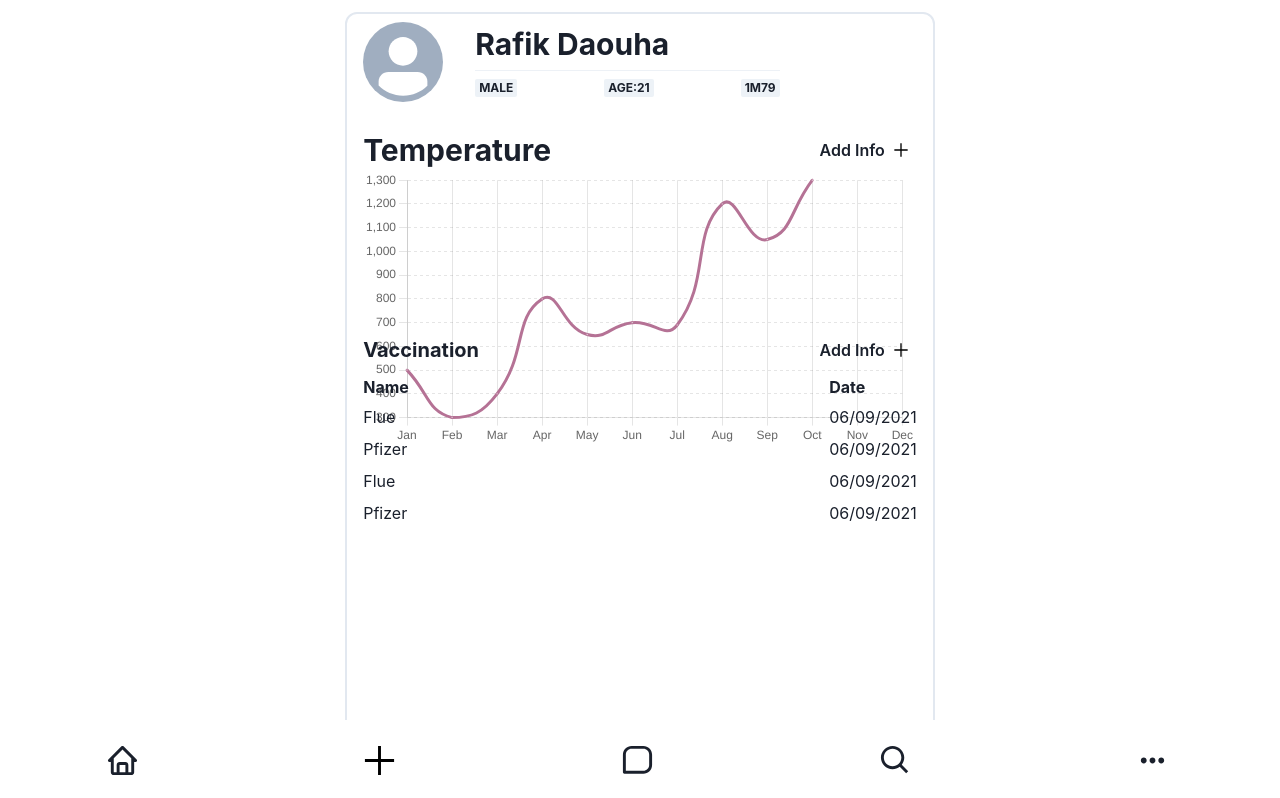
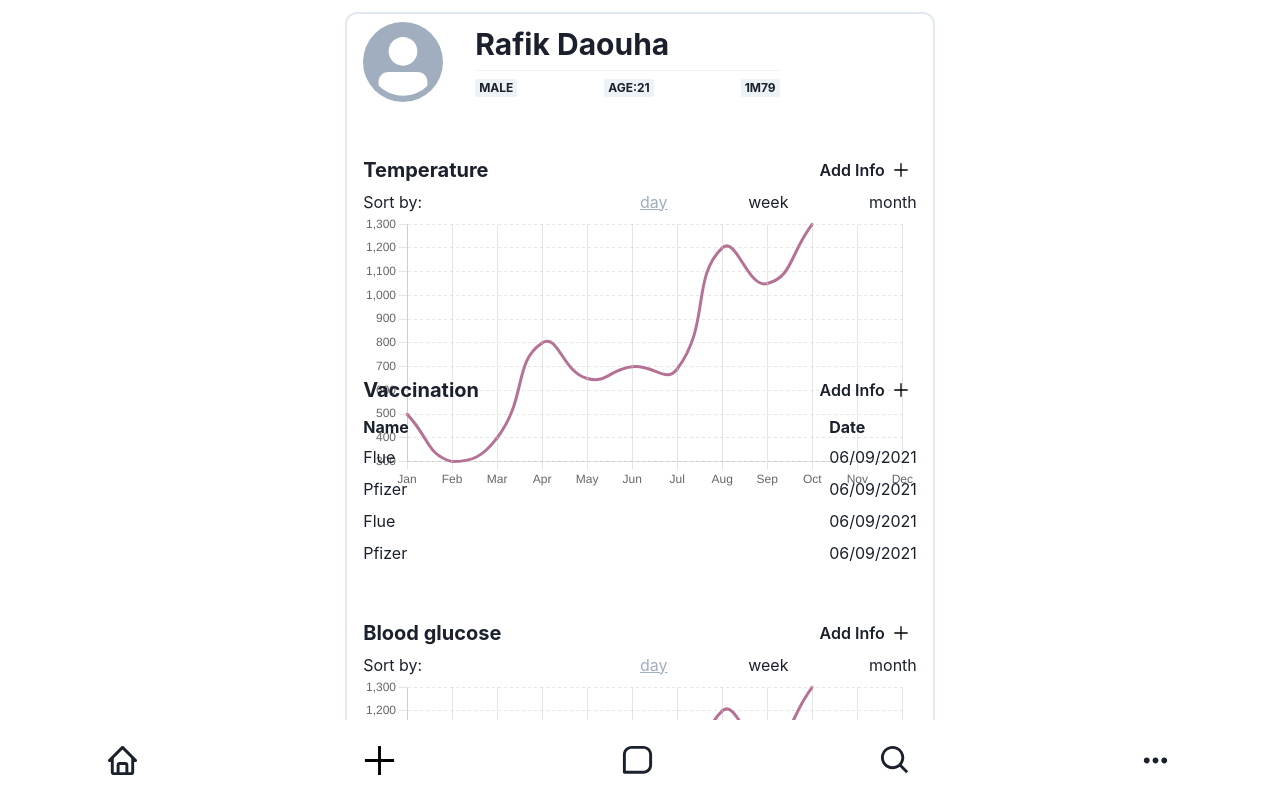
Before and after one commit to rafaucoin/hackathon, a React (Create React App) app: page / in a window 1280 px wide. Shown: the top 798 px of the page. Built offline with nearby package versions, Linux system fonts and the light colour scheme.

Commit message:
Patient page

```diff
--- a/src/components/home-patient/Chart.jsx
+++ b/src/components/home-patient/Chart.jsx
@@ -11,7 +11,7 @@ import {
   Tooltip,
   Legend,
 } from 'chart.js';
-import { Button, Heading, HStack } from '@chakra-ui/react';
+import { Box, Button, Flex, Heading, HStack, Text } from '@chakra-ui/react';
 
 ChartJS.register(
   CategoryScale,
@@ -83,11 +83,11 @@ const options = {
   },
 };
 
-const Chart = () => {
+const Chart = ({ indicator }) => {
   return (
     <>
       <HStack width="100%" justifyContent="space-between">
-        <Heading size="lg">Temperature</Heading>
+        <Heading size="md">{indicator}</Heading>
         <Button
           display="flex"
           align="center"
@@ -98,6 +98,17 @@ const Chart = () => {
           Add Info
         </Button>
       </HStack>
+      <HStack justifyContent="space-between">
+        <Text>Sort by:</Text>
+        <Flex width="50%" justifyContent="space-between">
+          <Text color="gray.400" as="ins">
+            day
+          </Text>
+          <Text>week</Text>
+
+          <Text>month</Text>
+        </Flex>
+      </HStack>
       <Line data={data} options={options} />
     </>
   );
--- a/src/components/home-patient/index.jsx
+++ b/src/components/home-patient/index.jsx
@@ -14,15 +14,18 @@ const Patient = () => {
       display="flex"
       flexDirection="column"
       my={3}
-      height="100vh"
+      gap={5}
       mb="7vh"
       borderRadius="xl"
     >
       <Profile />
       <Flex flexDirection="column" mt="5%" height="25vh">
-        <Chart />
+        <Chart indicator="Temperature" />
       </Flex>
       <Vaccination />
+      <Flex flexDirection="column" mt="5%" height="25vh">
+        <Chart indicator="Blood glucose" />
+      </Flex>
       <NavBar />
     </Container>
   );
--- a/src/components/shared/NavBar.jsx
+++ b/src/components/shared/NavBar.jsx
@@ -1,4 +1,12 @@
-import { HStack, IconButton } from '@chakra-ui/react';
+import {
+  HStack,
+  IconButton,
+  Menu,
+  MenuButton,
+  MenuItem,
+  MenuList,
+  Button,
+} from '@chakra-ui/react';
 import React from 'react';
 import {
   BiHome,
@@ -23,11 +31,26 @@ function NavBar() {
       <IconButton variant="unstyled" fontSize={35} icon={<GrAdd />} />
       <IconButton variant="unstyled" fontSize={35} icon={<BiMessageSquare />} />
       <IconButton variant="unstyled" fontSize={35} icon={<BiSearch />} />
-      <IconButton
-        variant="unstyled"
-        fontSize={35}
-        icon={<BiDotsHorizontalRounded />}
-      />
+
+      <Menu>
+        <MenuButton
+          display="flex"
+          justifyContent="center"
+          as={IconButton}
+          fontSize={35}
+          variant="unstyled"
+          icon={<BiDotsHorizontalRounded />}
+        ></MenuButton>
+        <MenuList>
+          <MenuItem>Profile Settings</MenuItem>
+
+          <MenuItem>Add Doctors</MenuItem>
+          <MenuItem>Add Clinics</MenuItem>
+          <MenuItem>Doctors List</MenuItem>
+          <MenuItem>Clinics list</MenuItem>
+          <MenuItem>Messages</MenuItem>
+        </MenuList>
+      </Menu>
     </HStack>
   );
 }
```
